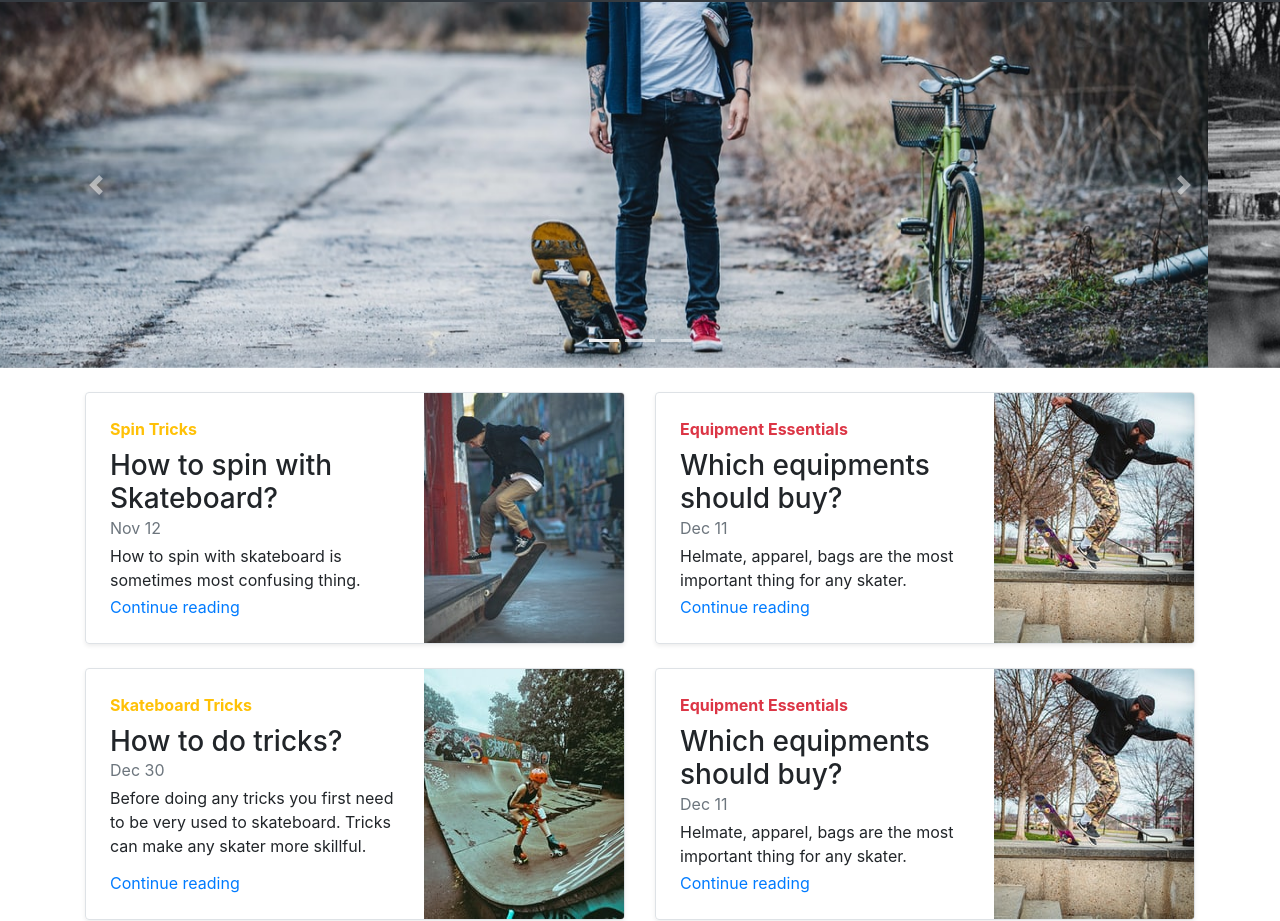
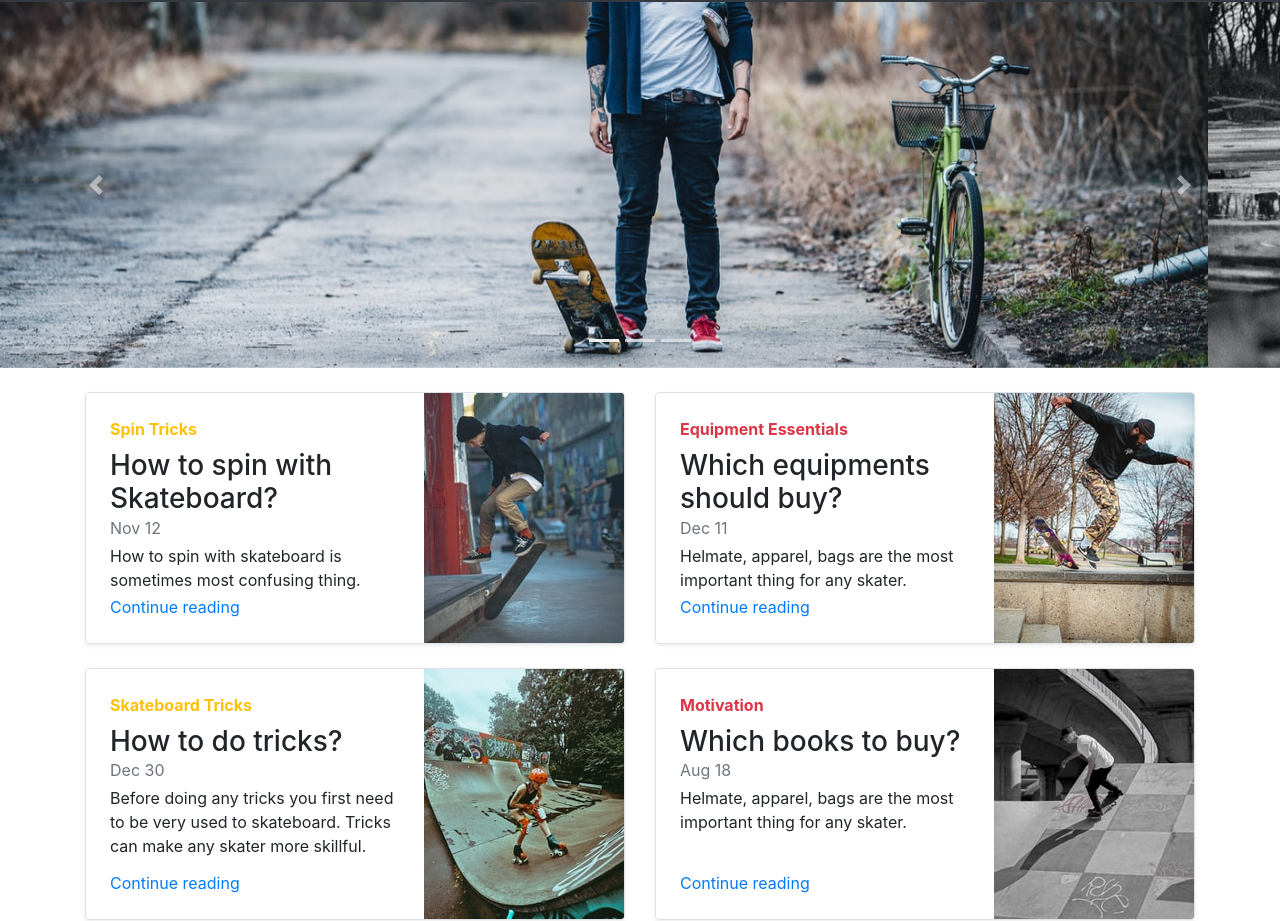
Before and after one commit to Sneha-Gotefode/SkatersWorld, a plain HTML site: page index.html in a window 1280 px wide. Shown: the part 54-975 px from the top of the page. Drawn offline with nearby package versions, Linux system fonts and the light colour scheme.

Commit message:
Update index.html

```diff
--- a/index.html
+++ b/index.html
@@ -351,17 +351,17 @@
   <div class="col-md-6">
   <div class="row no-gutters border rounded overflow-hidden flex-md-row mb-4 shadow-sm h-md-250 position-relative">
     <div class="col p-4 d-flex flex-column position-static">
-      <strong class="d-inline-block mb-2 text-danger">Equipment Essentials</strong>
-      <h3 class="mb-0">Which equipments should buy?</h3>
-      <div class="mb-1 text-muted">Dec 11</div>
+      <strong class="d-inline-block mb-2 text-danger">Motivation</strong>
+      <h3 class="mb-0">Which books to buy?</h3>
+      <div class="mb-1 text-muted">Aug 18</div>
       <p class="mb-auto">
         Helmate, apparel, bags are the most important thing for any
         skater.
       </p>
-      <a href="equipment.html" class="stretched-link">Continue reading</a>
+      <a href="books.html" class="stretched-link">Continue reading</a>
     </div>
     <div>
-      <img class="img-fluid" class="bd-placeholder-img" width="200" height="250" src="thumb2.jpg"
+      <img class="img-fluid" class="bd-placeholder-img" width="200" height="250" src="thumb4.jpg"
         alt="Responsive image" />
     </div>
   </div>
```
